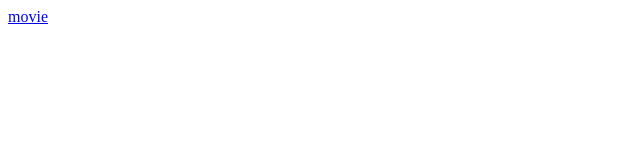
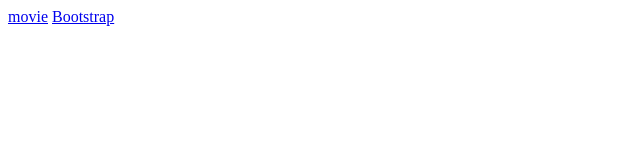
Before and after one commit to ffeizhaiyj/ffeizhaiyj.github.io, a plain HTML site: page index.html in a window 1280 px wide. Shown: the full height of the page, 0-640 px from the left. Drawn offline with Linux system fonts and the light colour scheme.

Commit message:
Update index.html

```diff
--- a/index.html
+++ b/index.html
@@ -1 +1,2 @@
 <a href="/movie/movie/movie.html">movie</a>
+<a href="/杨菊-响应式布局/bootstrap.html">Bootstrap</a>
```
